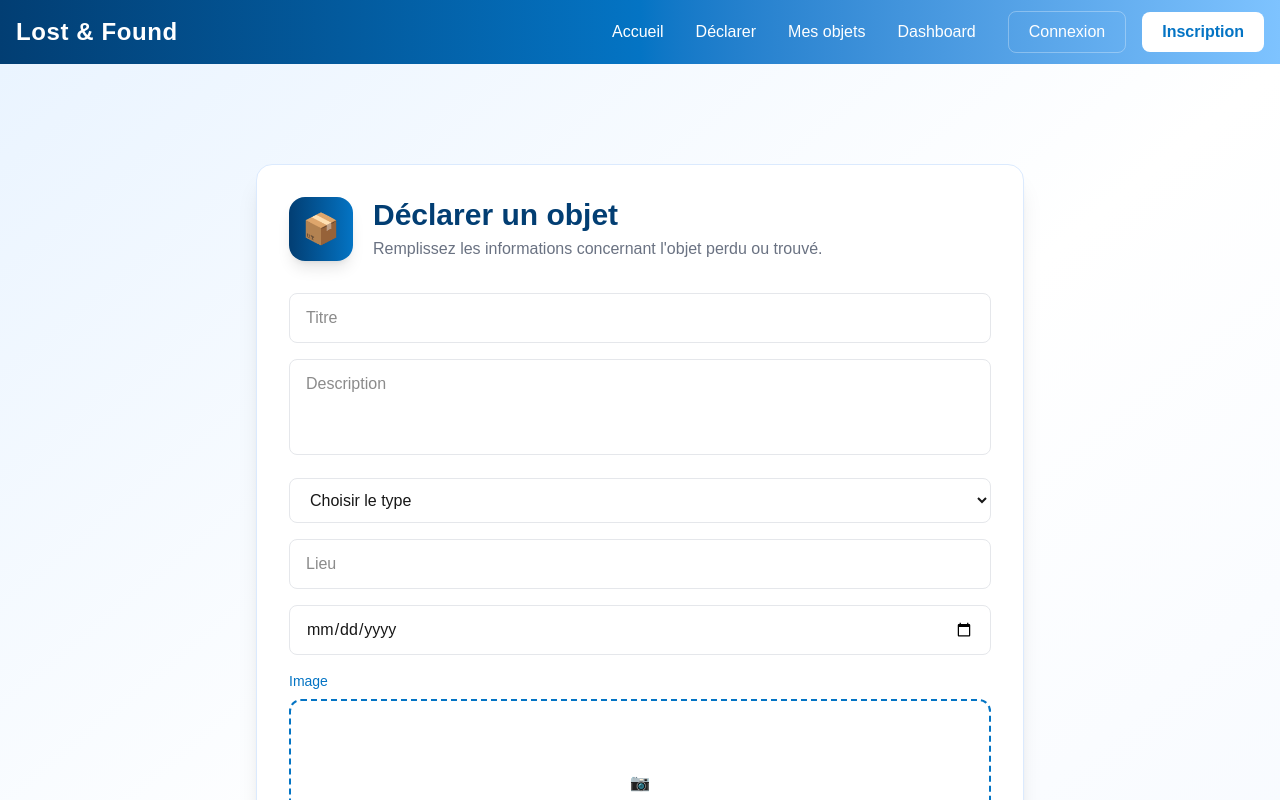
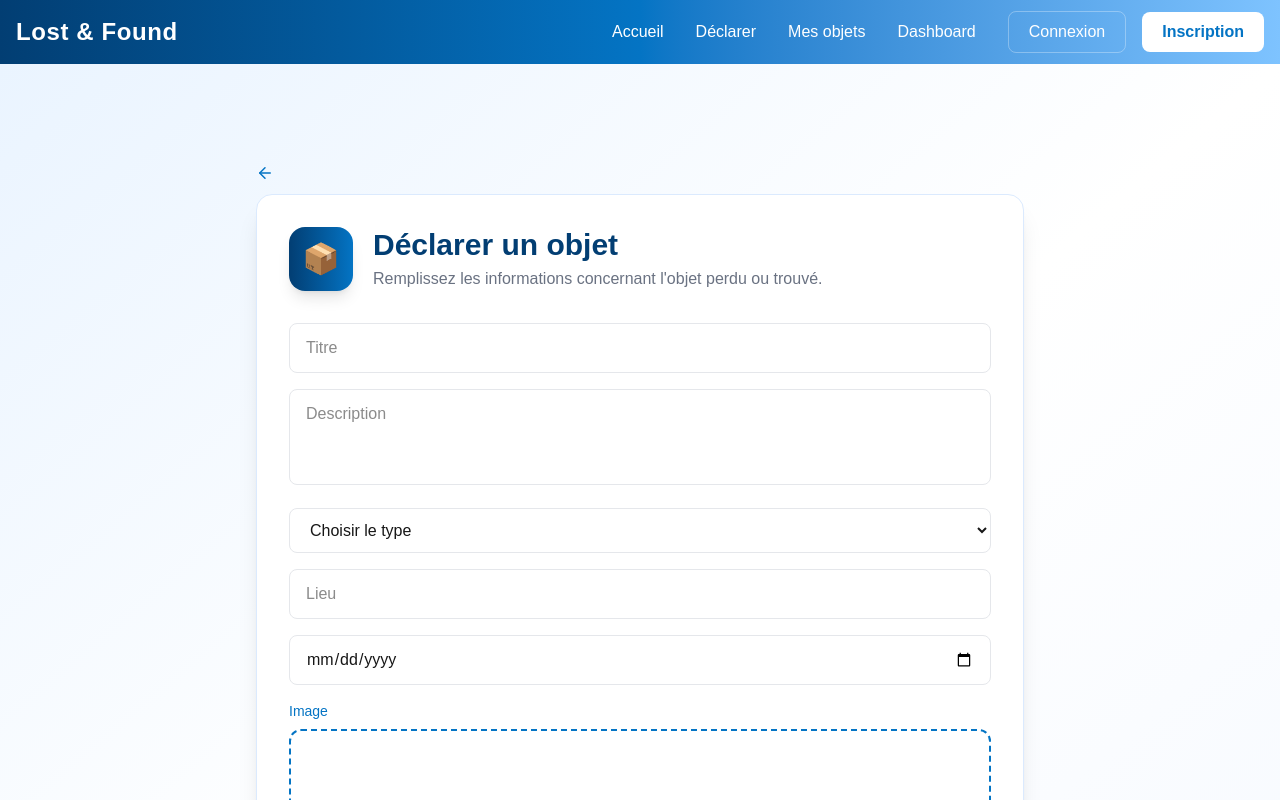
Before and after one commit to housna11/Lost-Found, a Next.js app in the folder frontend/: page /declare in a window 1280 px wide. Shown: the top 800 px of the page. Built offline with nearby package versions, Linux system fonts and the light colour scheme.

Commit message:
Ajout du bouton de retour

```diff
--- a/frontend/app/declare/page.tsx
+++ b/frontend/app/declare/page.tsx
@@ -3,6 +3,9 @@
 import { useState } from "react";
 import {createObject} from "../Services/auth";
 import toast  from "react-hot-toast";
+import Link from "next/link";
+import {ArrowLeft} from "lucide-react";
+
 
 export default function Declare() {
   const [preview, setPreview] = useState<string | null>(null);
@@ -50,7 +53,12 @@ export default function Declare() {
 
   return (
     <div className="pt-25 pb-25 min-h-screen bg-gradient-to-br from-[#eaf4ff] via-white to-[#f5f9ff] flex items-center justify-center px-4">
-      <div className="w-full max-w-3xl transform transition duration-300 hover:scale-[1.01]">
+      <div className="w-full max-w-3xl transform transition">
+        <Link
+          href="/"
+          className="mb-3 inline-flex items-center gap-2 text-[#0474C4] font-semibold">
+          <ArrowLeft size={18} />
+        </Link>
         <div className="bg-white rounded-2xl shadow-xl border border-blue-100 p-6 sm:p-8 hover:shadow-2xl transition duration-300">
             <div className="flex items-center gap-5 mb-8">
                 <div className="w-16 h-16 rounded-2xl bg-gradient-to-r from-[#023e73] to-[#0474C4] flex items-center justify-center text-3xl shadow-lg">
```
